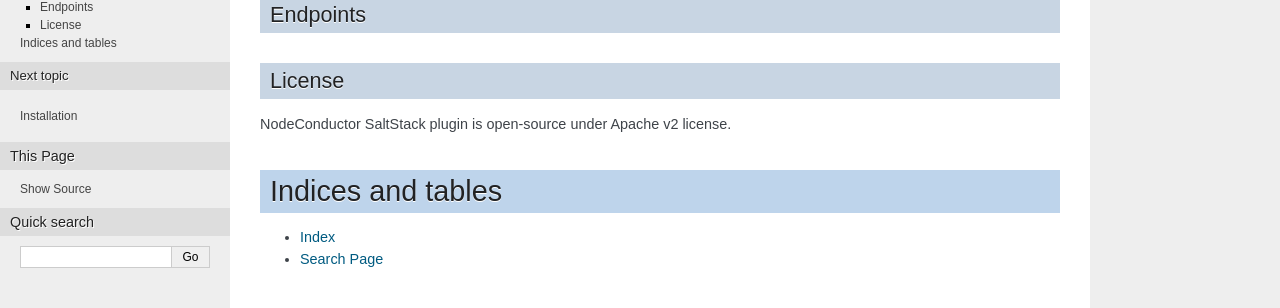
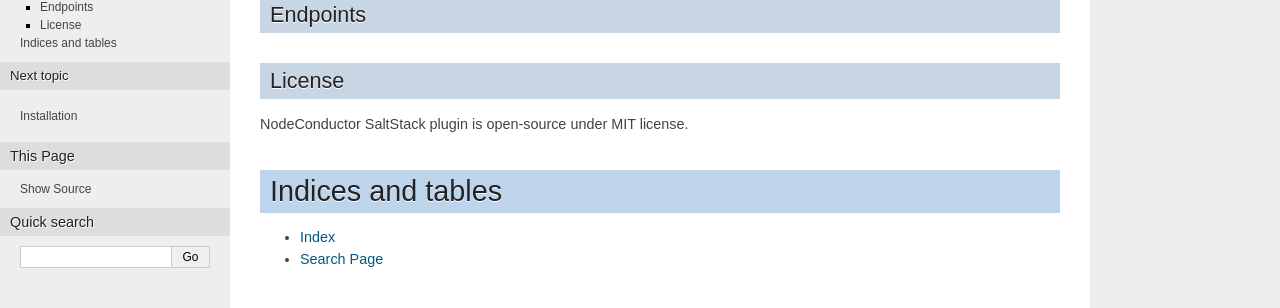
Before and after one commit to opennode/waldur-saltstack, a Sphinx documentation site: the page built from docs/index.rst, in a window 1280 px wide. Shown: the part 487-795 px from the top of the page. Built offline with Sphinx 7.4.7, drawn with Linux system fonts in a browser that asks for light colours; pages that are not in the unit, such as notebooks, are missing from menus; the version number is read from the project's files by our own code.

Commit message:
Change license to MIT
        - OPS-213

```diff
--- a/docs/index.rst
+++ b/docs/index.rst
@@ -33,7 +33,7 @@
 License
 -------
 
-NodeConductor SaltStack plugin is open-source under Apache v2 license.
+NodeConductor SaltStack plugin is open-source under MIT license.
 
 Indices and tables
 ==================
--- a/setup.py
+++ b/setup.py
@@ -50,6 +50,6 @@
         'Intended Audience :: Developers',
         'Intended Audience :: System Administrators',
         'Operating System :: OS Independent',
-        'License :: OSI Approved :: Apache Software License',
+        'License :: OSI Approved :: MIT License',
     ],
 )
```
Also changed, not shown: LICENSE.md, 1 other file.
